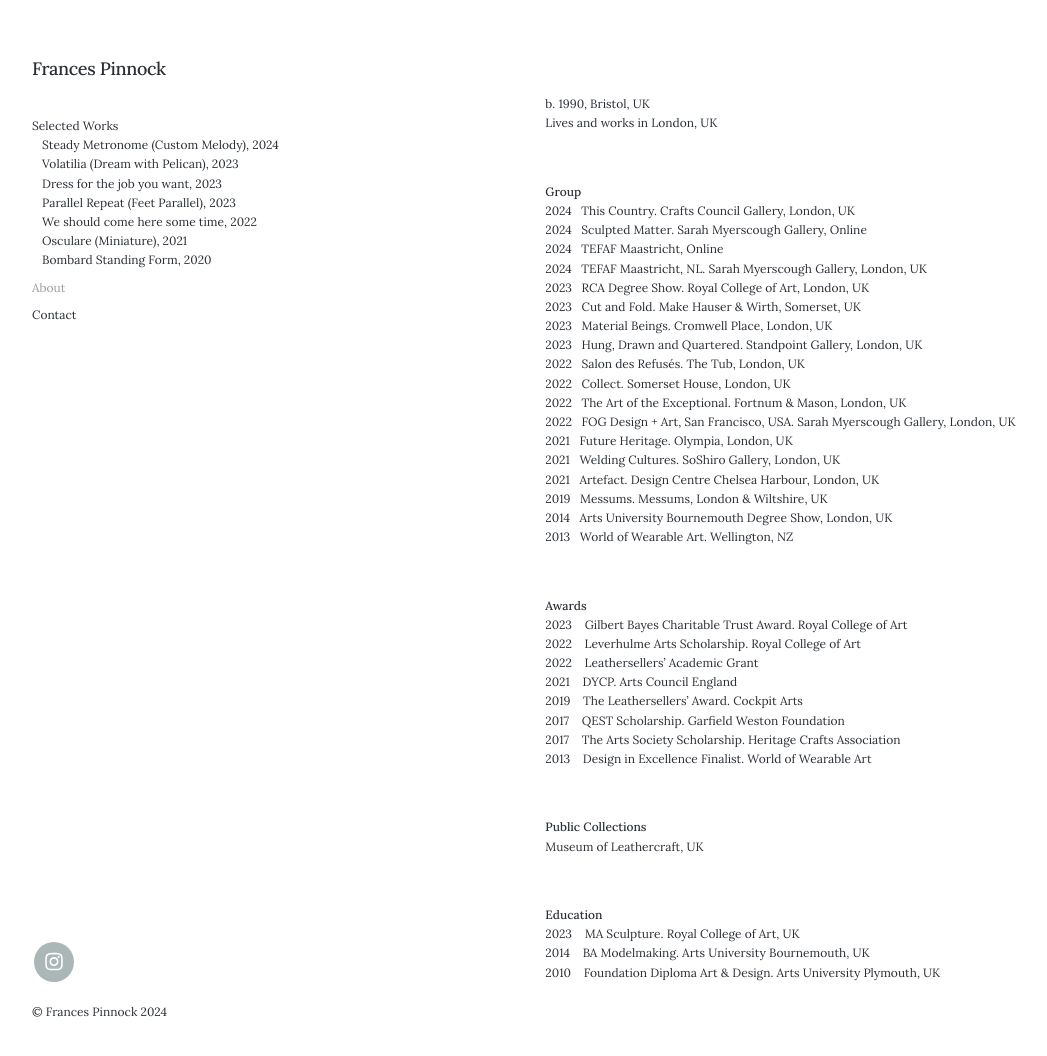
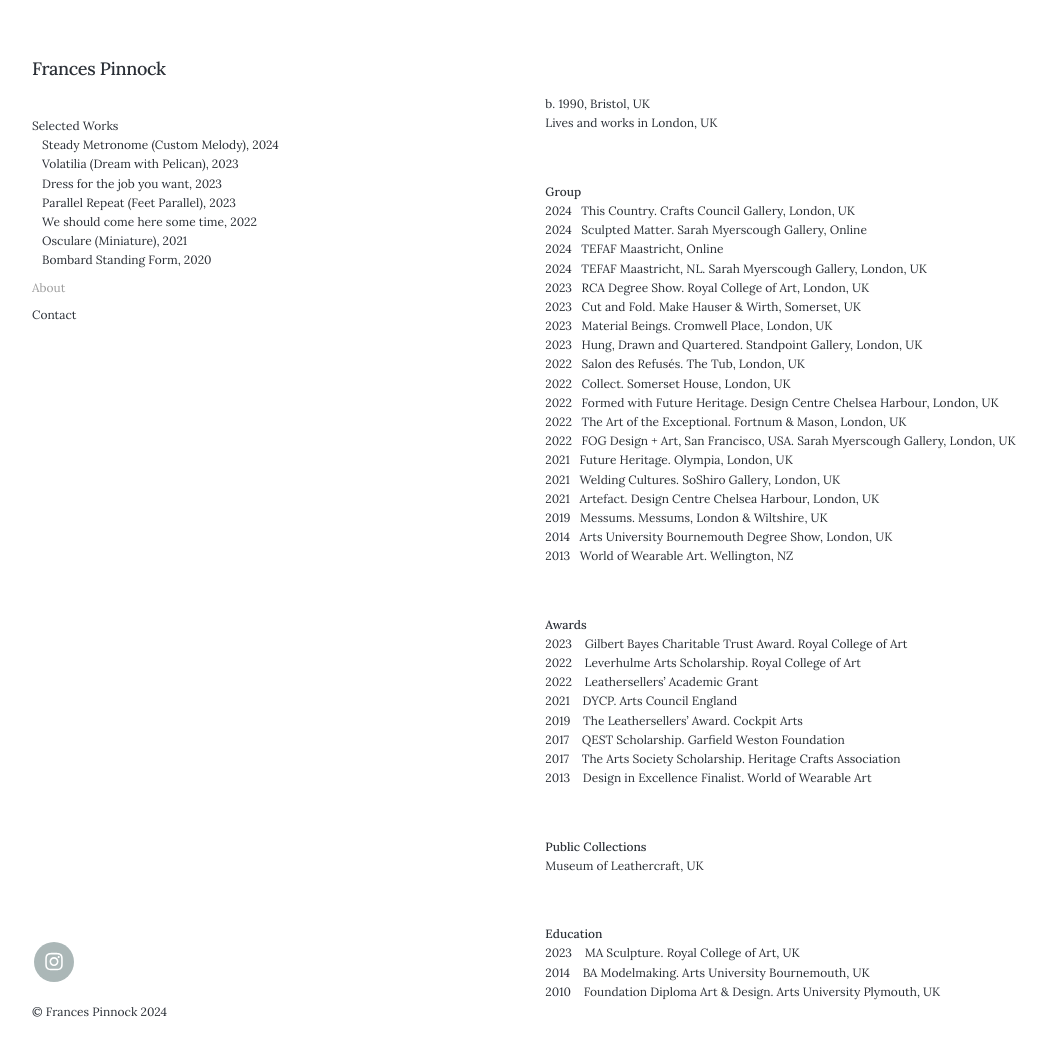
Before and after one commit to francespinnock/francespinnock.github.io, a Jekyll site: the page built from _pages/about.md, in a window 1280 px wide and 1061 px high. Shown: the top 1056 px of the window, without its empty margins (28-1075 px from the left). Built offline with Jekyll 4.4.1, drawn with Linux system fonts in a browser that asks for light colours; nearby versions of some CDN libraries.

Commit message:
Update about.md

```diff
--- a/_pages/about.md
+++ b/_pages/about.md
@@ -22,6 +22,7 @@ Lives and works in London, UK
 2023&nbsp;&nbsp;&nbsp;Hung, Drawn and Quartered. Standpoint Gallery, London, UK
 2022&nbsp;&nbsp;&nbsp;Salon des Refusés. The Tub, London, UK
 2022&nbsp;&nbsp;&nbsp;Collect. Somerset House, London, UK
+2022&nbsp;&nbsp;&nbsp;Formed with Future Heritage. Design Centre Chelsea Harbour, London, UK
 2022&nbsp;&nbsp;&nbsp;The Art of the Exceptional. Fortnum & Mason, London, UK
 2022&nbsp;&nbsp;&nbsp;FOG Design + Art, San Francisco, USA. Sarah Myerscough Gallery, London, UK
 2021&nbsp;&nbsp;&nbsp;Future Heritage. Olympia, London, UK
```
